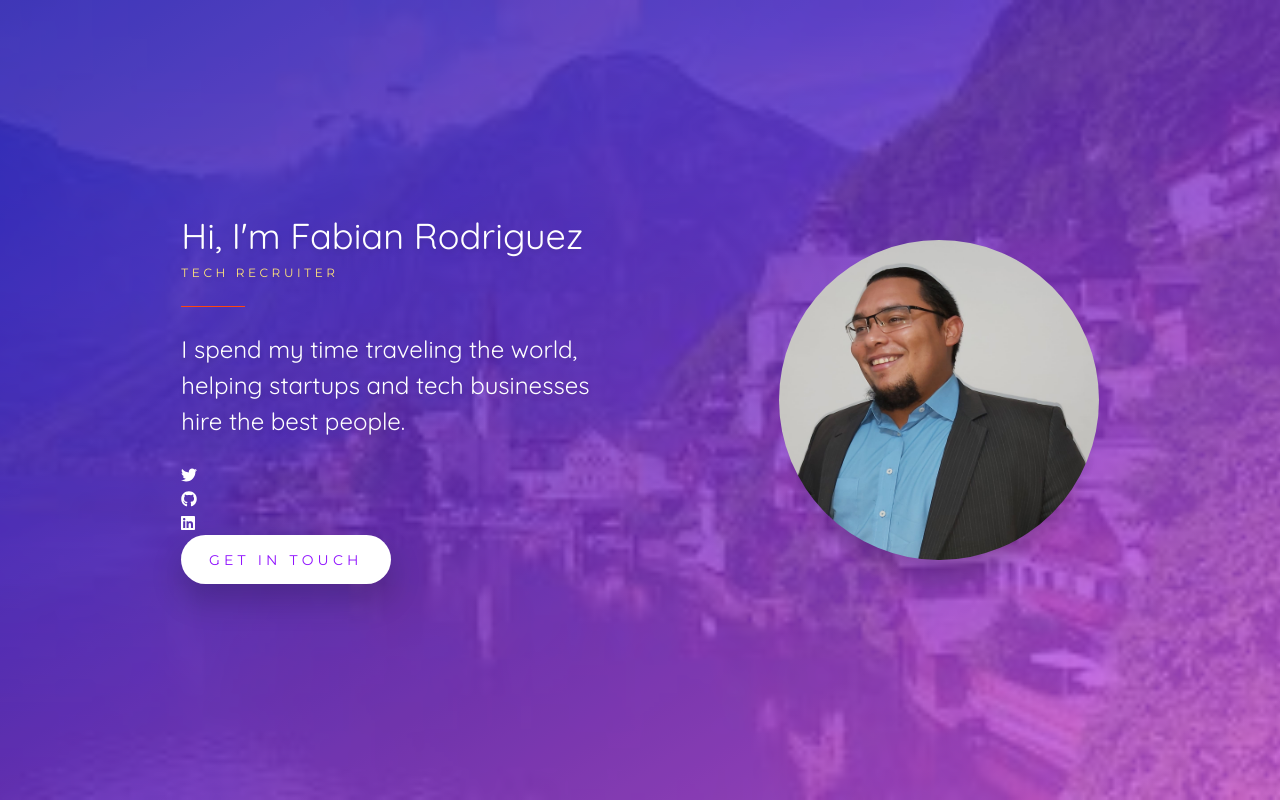
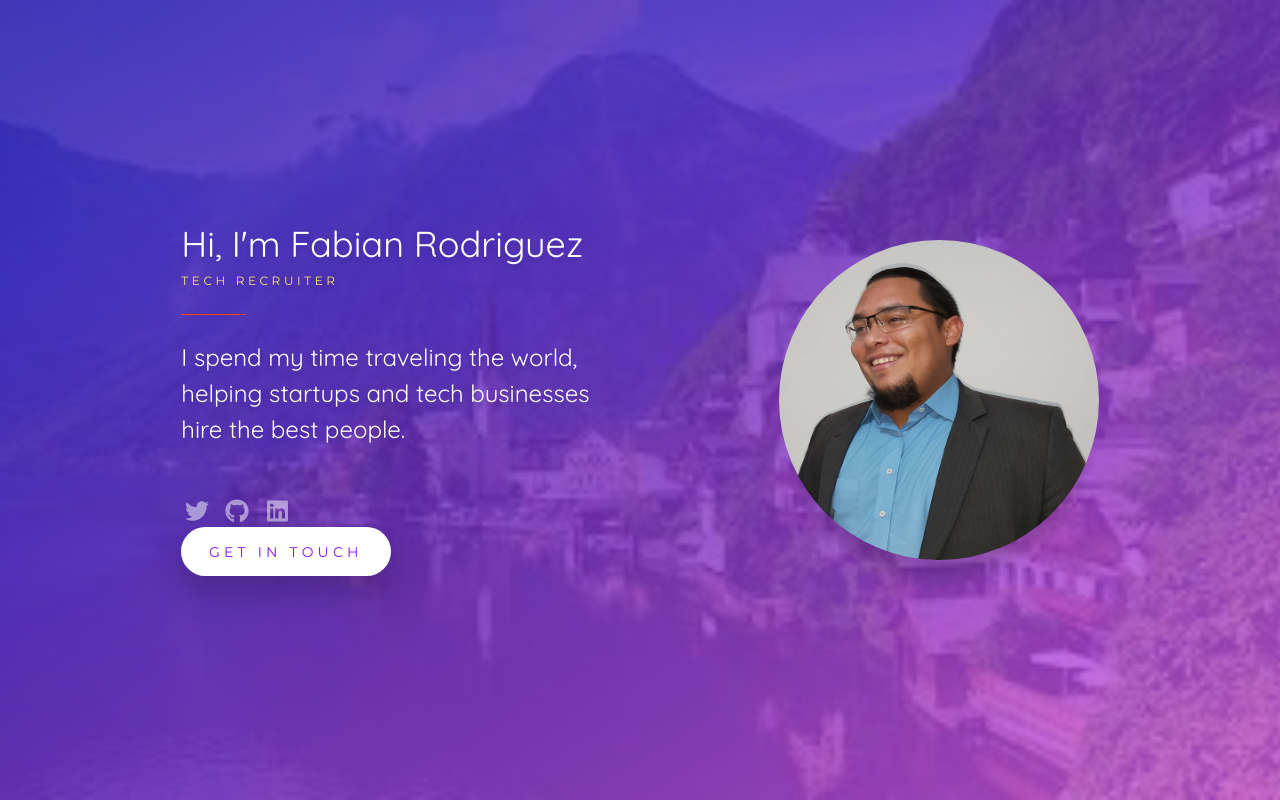
Before and after one commit to njord-magni/Biography, a plain HTML site: page index.html in a window 1280 px wide. Drawn offline with Linux system fonts and the light colour scheme.

Commit message:
animation css created

```diff
--- a/css/main.css
+++ b/css/main.css
@@ -53,7 +53,7 @@ a   {
 .button,
 .social a {
     transform-origin: center;
-    transition-duration: 100ms;
+    transition-duration: 200ms;
     }
 
 
@@ -160,8 +160,37 @@ a   {
     transform: scale(0.98) translateY(-2px);
     }
 
+.social {
+    display: flex;
+    margin-top: 1.5rem;
+    }
+.social li {
+    height: 2rem;
+    margin-right: 0.5rem;
+    text-align: center;
+    width: 2rem;
+    }
 
+.social a {
+    align-items: center;
+    display: flex;
+    font-size: 1.5rem;
+    height: 2rem;
+    justify-content: center;
+    opacity: 0.5;
+    transition-property: opacity, transform;
+    width: 2rem;
+    will-change: opacity, transform;
+    }
 
+.social a:hover {
+    opacity: 1;
+    transform: scale(1.25);
+    }
+.social a:active {
+    opacity: 1;
+    transform: scale(1.1);
+    }
 
 
 
--- a/index.html
+++ b/index.html
@@ -8,6 +8,7 @@
     <link href="https://fonts.googleapis.com/css?family=Montserrat|Quicksand" rel="stylesheet">
     <link rel="stylesheet" type="text/css" href="css/minireset.min.css">
     <link rel="stylesheet" type="text/css" href="css/main.css">
+    <link rel="stylesheet" type="text/css" href="css/animation.css">
     <script defer src="https://use.fontawesome.com/releases/v5.0.0/js/all.js"></script>
 </head>
 <body>
```
Also changed, not shown: css/animation.css (added).
